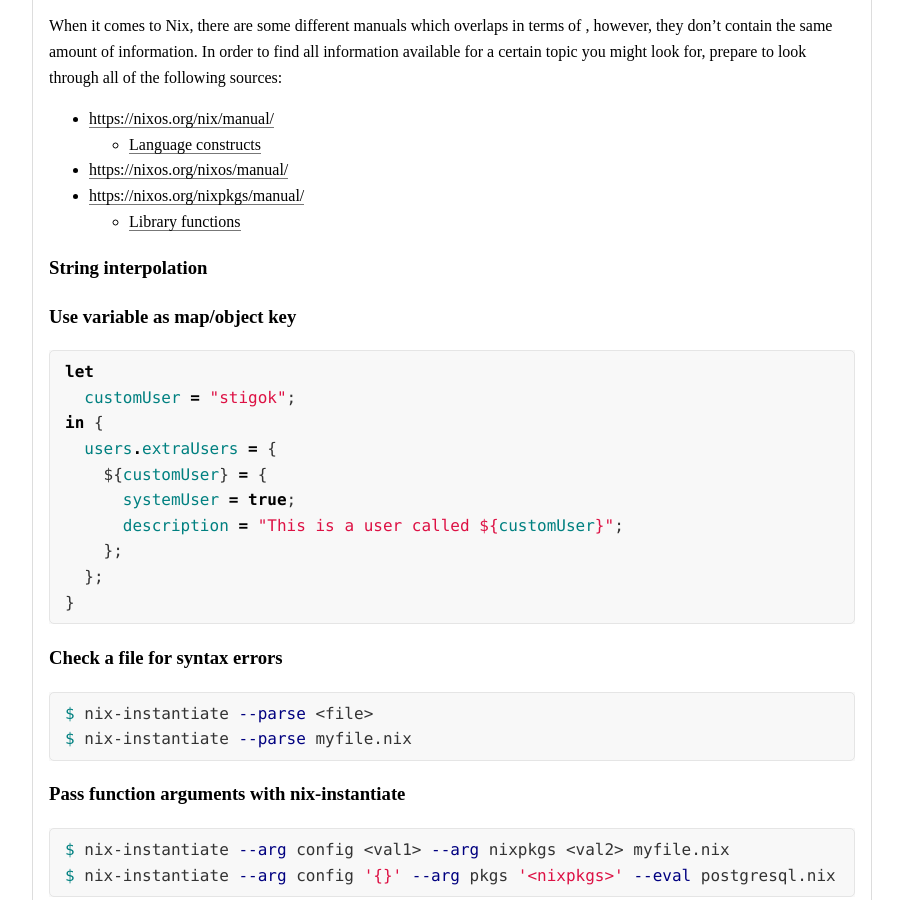
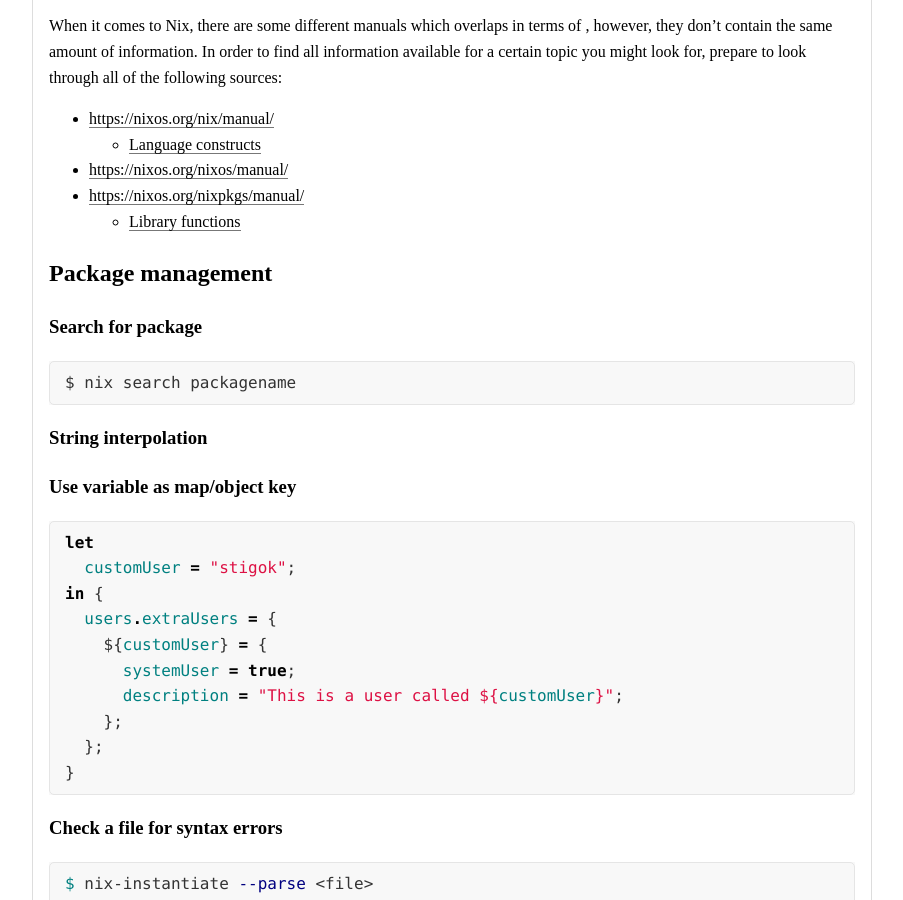
Before and after one commit to stigok/blog.stigok.com, a Jekyll site: the page built from collections/_posts/2020-03-07-nix-and-nixos-notes.md, in a window 1280 px wide and 900 px high, scrolled down 368 px. Shown: the whole window, without its empty margins (188-1091 px from the left). Built offline with Jekyll 4.4.1, drawn with Linux system fonts in a browser that asks for light colours.

Commit message:
add note to search for package

````diff
--- a/collections/_posts/2020-03-07-nix-and-nixos-notes.md
+++ b/collections/_posts/2020-03-07-nix-and-nixos-notes.md
@@ -17,6 +17,14 @@
 - <https://nixos.org/nixos/manual/>
 - <https://nixos.org/nixpkgs/manual/>
   - [Library functions](https://nixos.org/nixpkgs/manual/#sec-functions-library)
+
+## Package management
+
+### Search for package
+
+```
+$ nix search packagename
+```
 
 ### String interpolation
 ### Use variable as map/object key
````
